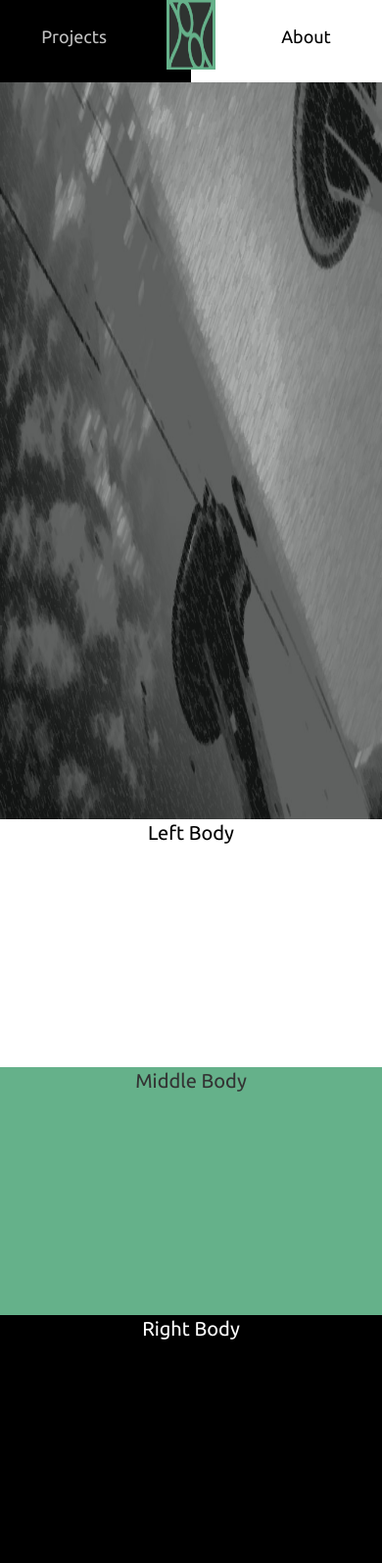
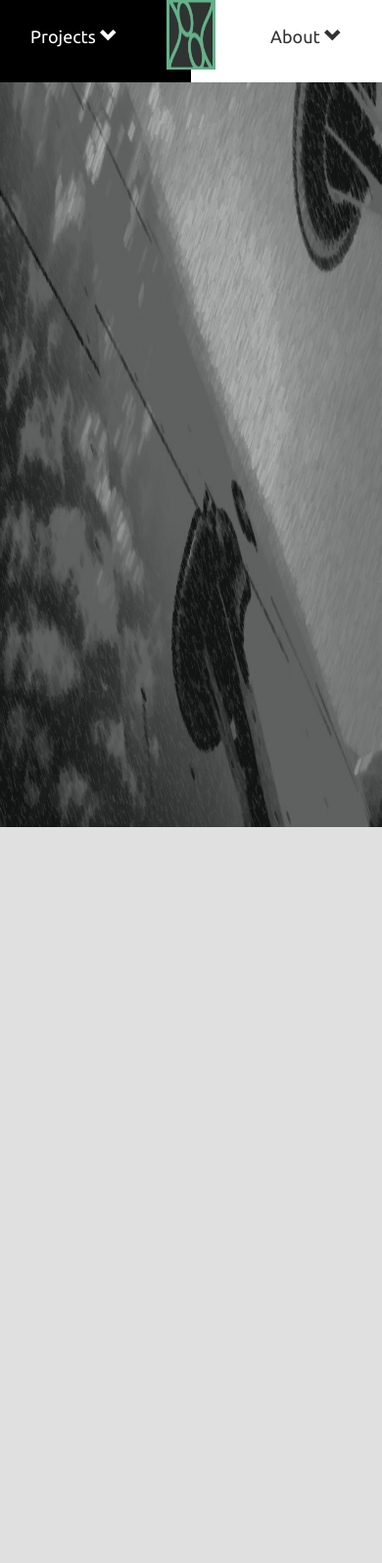
Before and after one commit to PWDullano/portfolio, a plain HTML site: page index.html in a window 390 px wide. Shown: the whole page at 98% size. After the commit the page ends 844 px from the top, so only its background shows below. Drawn offline with nearby package versions, Linux system fonts and the light colour scheme; some packages are replaced by stand-ins of ours.

Commit message:
initial commit for second design

```diff
--- a/css/smaller.css
+++ b/css/smaller.css
@@ -18,32 +18,6 @@
   .bodyContent{
     background-color: #2F3331;
     color: #65B18A;
-    height: 99vh;
+    height: 100vh;
     width: 100vw;
   }
-
-  .bottomLayout{
-    width: 100vw;
-  }
-
-  .leftContent{
-    background-color: white;
-    height: 30vh;
-    color: black;
-  }
-
-  .leftBody, .middleBody, .rightBody{
-    margin: 0px;
-  }
-
-  .middleContent{
-    background-color: #65B18A;
-    height: 30vh;
-  }
-
-  .rightContent{
-    background-color: black;
-    height: 30vh;
-  }
-
-}
--- a/css/style.css
+++ b/css/style.css
@@ -19,19 +19,20 @@ body{
 }
 
 .leftText{
+  background-color: black;
+  color: white;
   text-align: center;
   margin-left: -40px;
   height: 100%;
   padding: 3vh 1vw 3vh 0;
 }
 
-a.leftLink{
+.projectLinks{
+  background-color: black;
   color: white;
-  text-decoration:none;
-}
-
-a.leftLink:hover{
-  color: silver;
+  text-align: center;
+  margin-right: 30px;
+  padding: 2vh 0 2vh 0;
 }
 
 .middleHeader{
@@ -91,13 +92,12 @@ a.leftLink:hover{
   padding: 3vh 0 3vh 0;
 }
 
-a.rightLink{
-  text-decoration: none;
+.aboutLinks{
+  background-color: white;
   color: black;
-}
-
-a.rightLink:hover{
-  color: silver;
+  text-align: center;
+  margin-left: 30px;
+  padding: 2vh 0 2vh 0;
 }
 
 .leftText, .rightText{
@@ -110,7 +110,7 @@ a.rightLink:hover{
 }
 
 .bodyContent{
-  height: 55vh;
+  height: 90vh;
   width: 100vw;
   background-color: #2F3331;
   color: #65B18A;
@@ -122,31 +122,3 @@ a.rightLink:hover{
   height: 100%;
   font-size: 30px;
 }
-
-.bottomLayout{
-  width: 100vw;
-}
-
-.leftContent{
-  text-align: center;
-  background-color: white;
-  height: 35vh;
-  color: black;
-}
-
-.leftBody, .middleBody, .rightBody{
-  font-size: 20px;
-}
-
-.middleContent{
-  text-align: center;
-  background-color: #65B18A;
-  height: 35vh;
-}
-
-.rightContent{
-  text-align: center;
-  background-color: black;
-  height: 35vh;
-  color: white;
-}
--- a/index.html
+++ b/index.html
@@ -9,13 +9,16 @@
   <link rel="stylesheet" href="css/style.css">
   <link rel="stylesheet" media="(max-width: 600px)" href="css/smaller.css" />
   </head>
-  <body>
+  <body ng-controller="mainController">
     <div class="header container">
       <div class='row'>
         <div class='leftHeader col-xs-5 col-sm-5 col-md-5 pull-left'>
-          <a class='leftLink' href="/#/projects">
-            <p class='leftText'>Projects</p>
-          </a>
+            <p class='leftText' ng-click="ToggleProjects()" >Projects <span class='glyphicon glyphicon-chevron-down'></span></p>
+            <ul class ='list-unstyled' ng-show="showProjects">
+              <li class='projectLinks'>Spontaneus Listener</li>
+              <li class='projectLinks'>Noobish</li>
+              <li class='projectLinks'>Shopping Cart</li>
+            </ul>
         </div>
         <div class='middleHeader col-xs-2 col-sm-2 col-md-2 pull-left'>
           <a href="/#/">
@@ -23,8 +26,12 @@
           </a>
         </div>
         <div class='rightHeader col-xs-5 col-sm-5 col-md-5 pull-right'>
-          <a class='rightLink' href="/#/about">
-            <p class='rightText'>About</p>
+            <p class='rightText' ng-click="ToggleAbout()">About <span class='glyphicon glyphicon-chevron-down'></span></p>
+            <ul class='list-unstyled' ng-show="showAbout">
+              <li class='aboutLinks'>Bio</li>
+              <li class='aboutLinks'>Github</li>
+              <li class='aboutLinks'>LinkedIn</li>
+            </ul>
           </a>
         </div>
       </div>
--- a/js/controllers/main_controller.js
+++ b/js/controllers/main_controller.js
@@ -1,3 +1,12 @@
 app.controller('mainController', ['$scope', '$http', function($scope, $http){
+  $scope.showProjects = false;
+  $scope.showAbout = false;
 
+ $scope.ToggleProjects = function(){
+   $scope.showProjects = !$scope.showProjects;
+ }
+
+ $scope.ToggleAbout = function(){
+   $scope.showAbout = !$scope.showAbout;
+ }
 }])
--- a/partials/main.html
+++ b/partials/main.html
@@ -3,17 +3,4 @@
     <div class='bodyContent'>
       <img class='bodyText' src='empSeattleBW.jpg'>
     </div>
-  <div class="bottomLayout container">
-    <div class='row'>
-      <div class='leftContent col-sm-4 col-md-4'>
-        <p class='leftBody'>Left Body</p>
-      </div>
-      <div class='middleContent col-sm-4 col-md-4'>
-        <p class='middleBody'>Middle Body</p>
-      </div>
-      <div class='rightContent col-sm-4 col-md-4'>
-        <p class='rightBody'>Right Body</p>
-      </div>
-    </div>
-  </div>
 </div>
```
Also changed, not shown: empSeattle.jpg (deleted).
